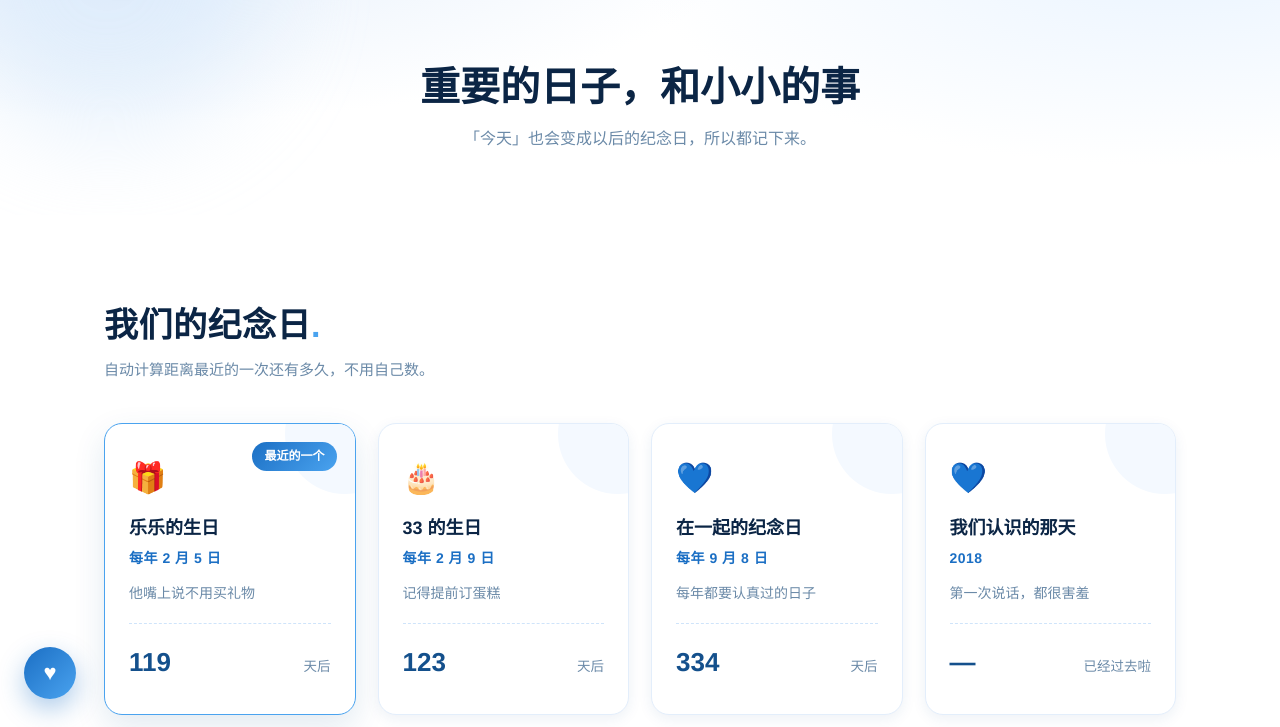
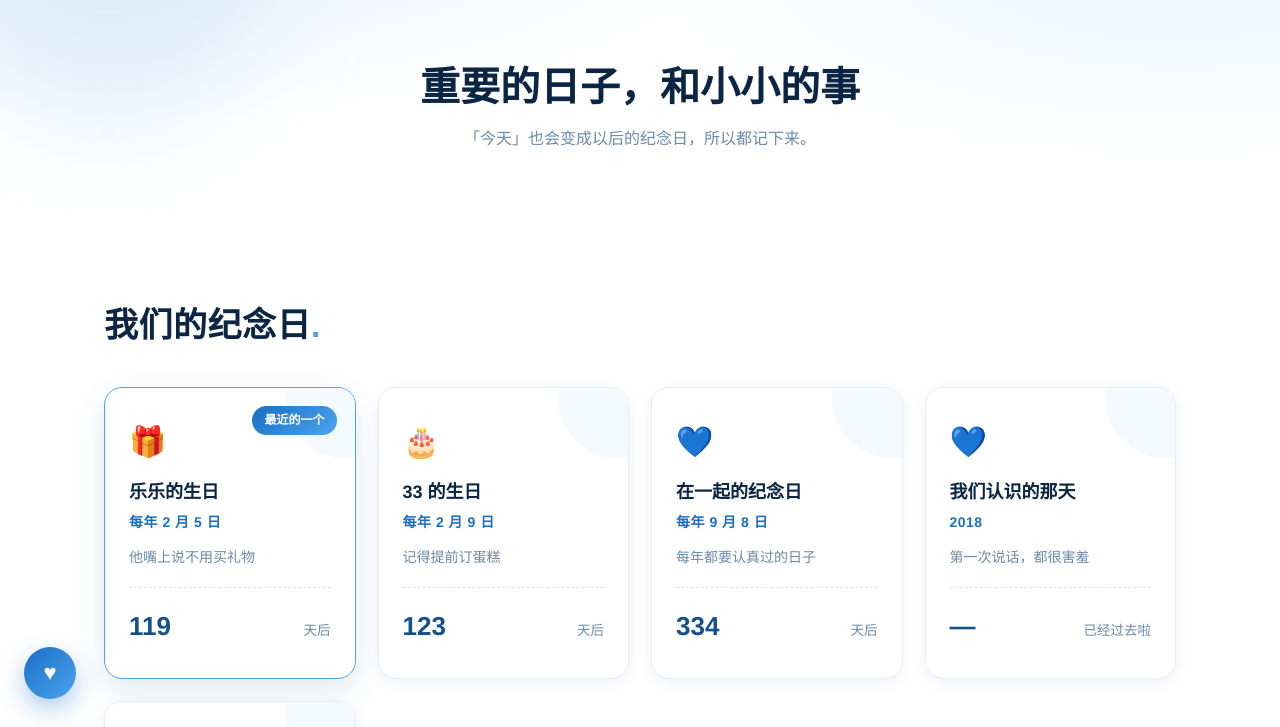
Before and after one commit to hachi258/33AndLELELE_forever, a plain HTML site: page timeline.html in a window 1280 px wide. Shown: the part 73-800 px from the top of the page. Drawn offline with Linux system fonts and the light colour scheme; files whose address does not match are found by name.

Commit message:
Remove section description from anniversaries
Removed the description paragraph from the anniversaries section.

```diff
--- a/timeline.html
+++ b/timeline.html
@@ -43,7 +43,6 @@
     <div class="container">
       <div class="section-head" data-reveal>
         <h2 class="section-title">我们的纪念日<span class="dot">.</span></h2>
-        <p class="section-desc">自动计算距离最近的一次还有多久，不用自己数。</p>
       </div>
 
       <div class="anni-grid" id="anniGrid"></div>
```
